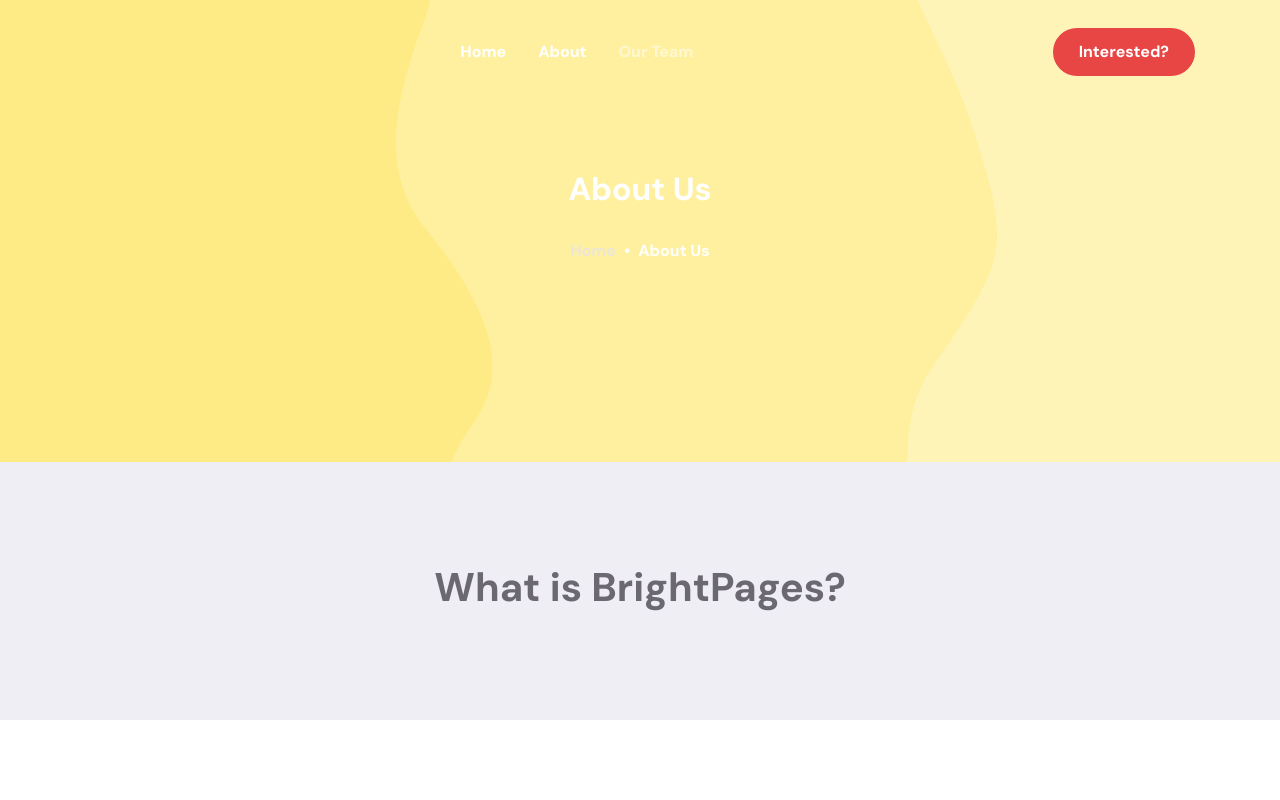
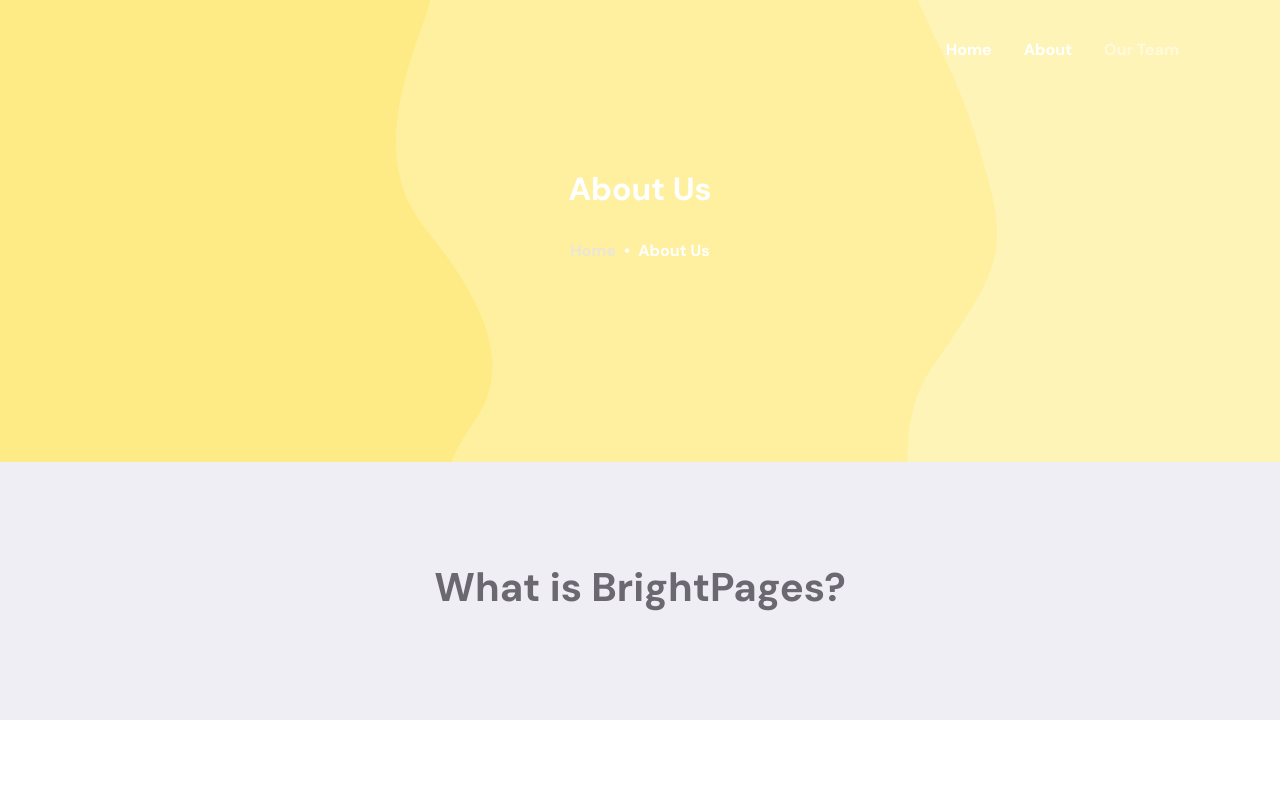
Before and after one commit to owen-nn/web, a plain HTML site: page about.html in a window 1280 px wide. Shown: the top 800 px of the page. Drawn offline with nearby package versions, Linux system fonts and the light colour scheme; a script that the page names is missing; a web font is replaced by a local one.

Commit message:
Update about.html

```diff
--- a/about.html
+++ b/about.html
@@ -70,10 +70,7 @@
           </li>
 
         </ul>
-        <div class="ml-auto my-2 my-lg-0">
-          <!-- <button class="btn btn-primary rounded-pill" >Apply Now</button>  -->
-          <a href="https://omaratwa.typeform.com/to/hv1qLpYp" target=”_blank” class="btn btn-primary rounded-pill" role="button">Interested?</a>
-        </div>
+
       </div>
     </div>
   </nav>
```
